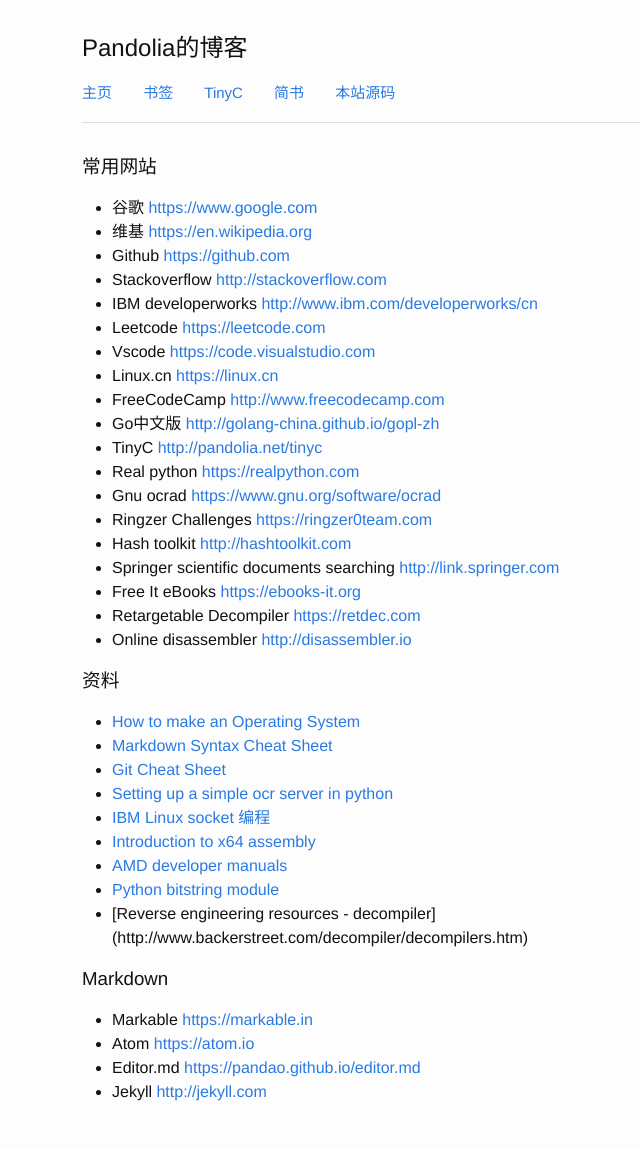
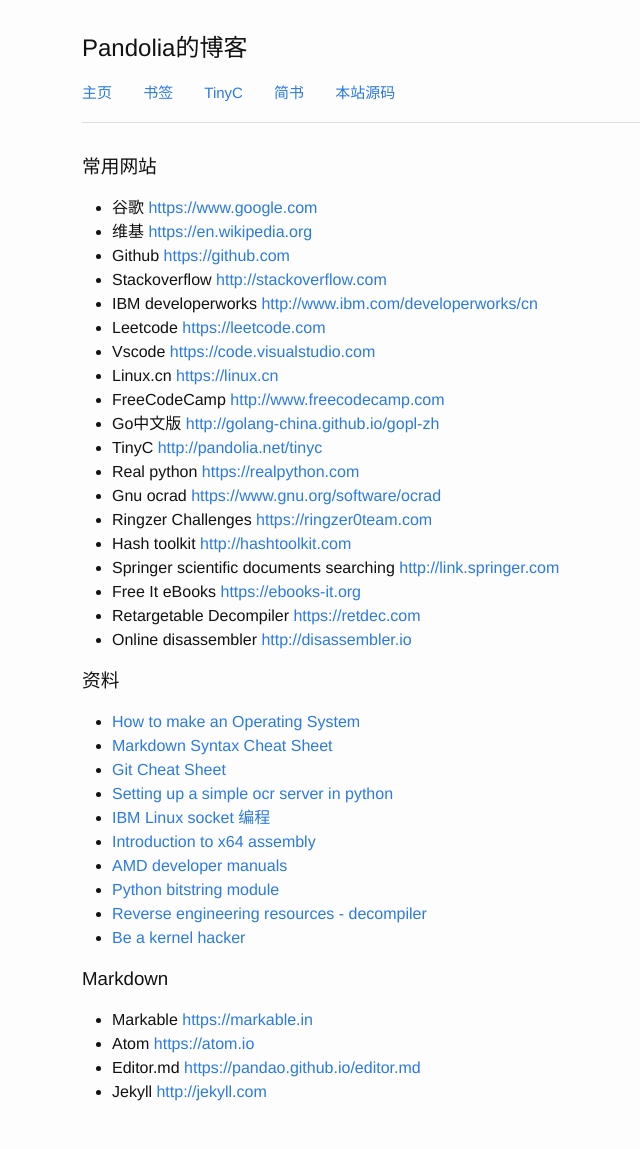
Before and after one commit to pandolia/pandolia.github.io, a Jekyll site: the page built from bookmark.md, in a window 1280 px wide. Shown: the whole page, without its empty margins (188-828 px from the left). Built offline with Jekyll 4.4.1, drawn with Linux system fonts in a browser that asks for light colours.

Commit message:
Update bookmark.md

```diff
--- a/bookmark.md
+++ b/bookmark.md
@@ -32,7 +32,8 @@
 - [Introduction to x64 assembly](https://software.intel.com/en-us/articles/introduction-to-x64-assembly)
 - [AMD developer manuals](http://developer.amd.com/resources/documentation-articles/developer-guides-manuals)
 - [Python bitstring module](http://pythonhosted.org/bitstring/index.html)
-- [Reverse engineering resources - decompiler] (http://www.backerstreet.com/decompiler/decompilers.htm)
+- [Reverse engineering resources - decompiler](http://www.backerstreet.com/decompiler/decompilers.htm)
+- [Be a kernel hacker](https://www.linuxvoice.com/be-a-kernel-hacker)
 
 ### Markdown
 - Markable  <https://markable.in>
```
